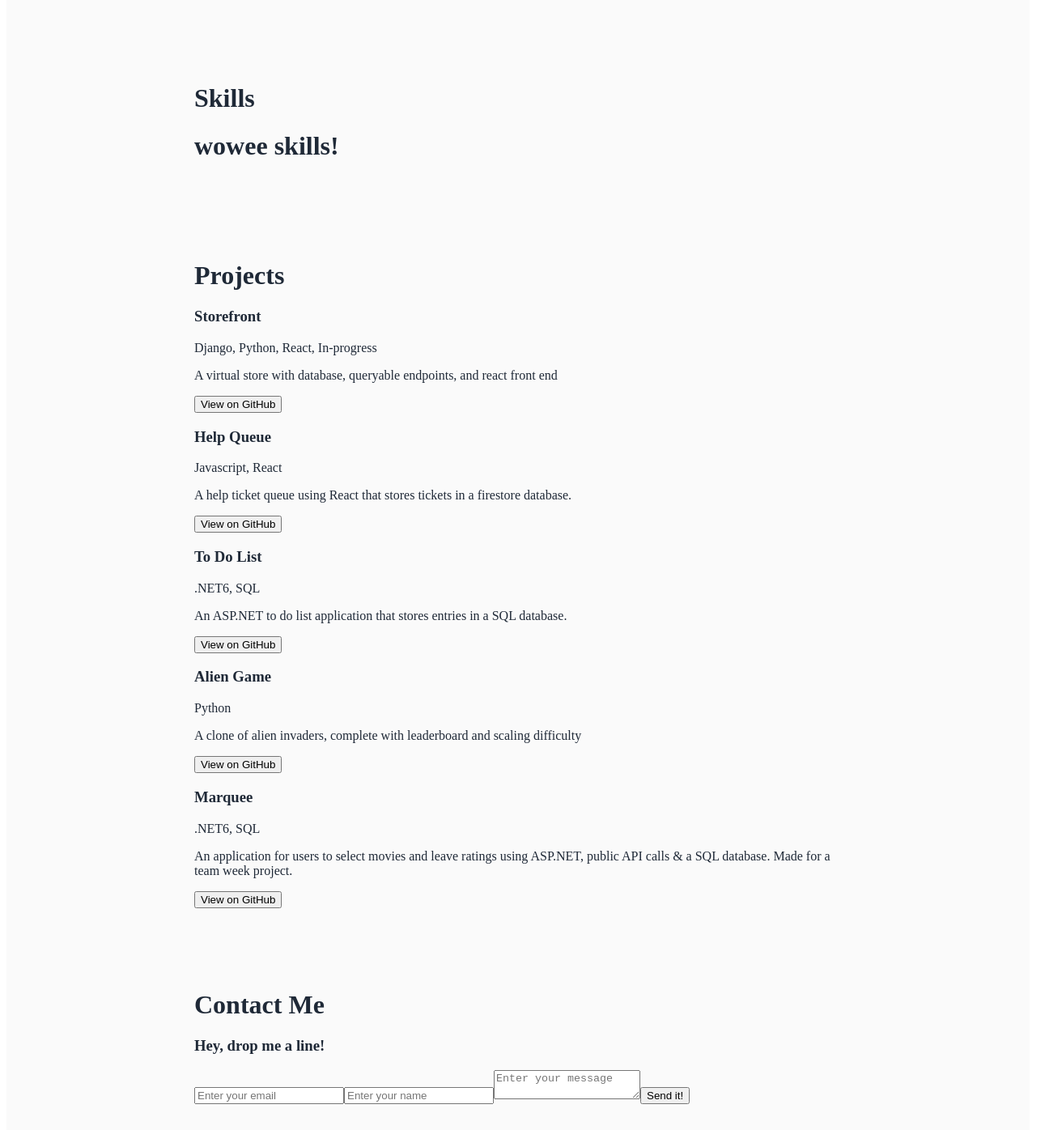
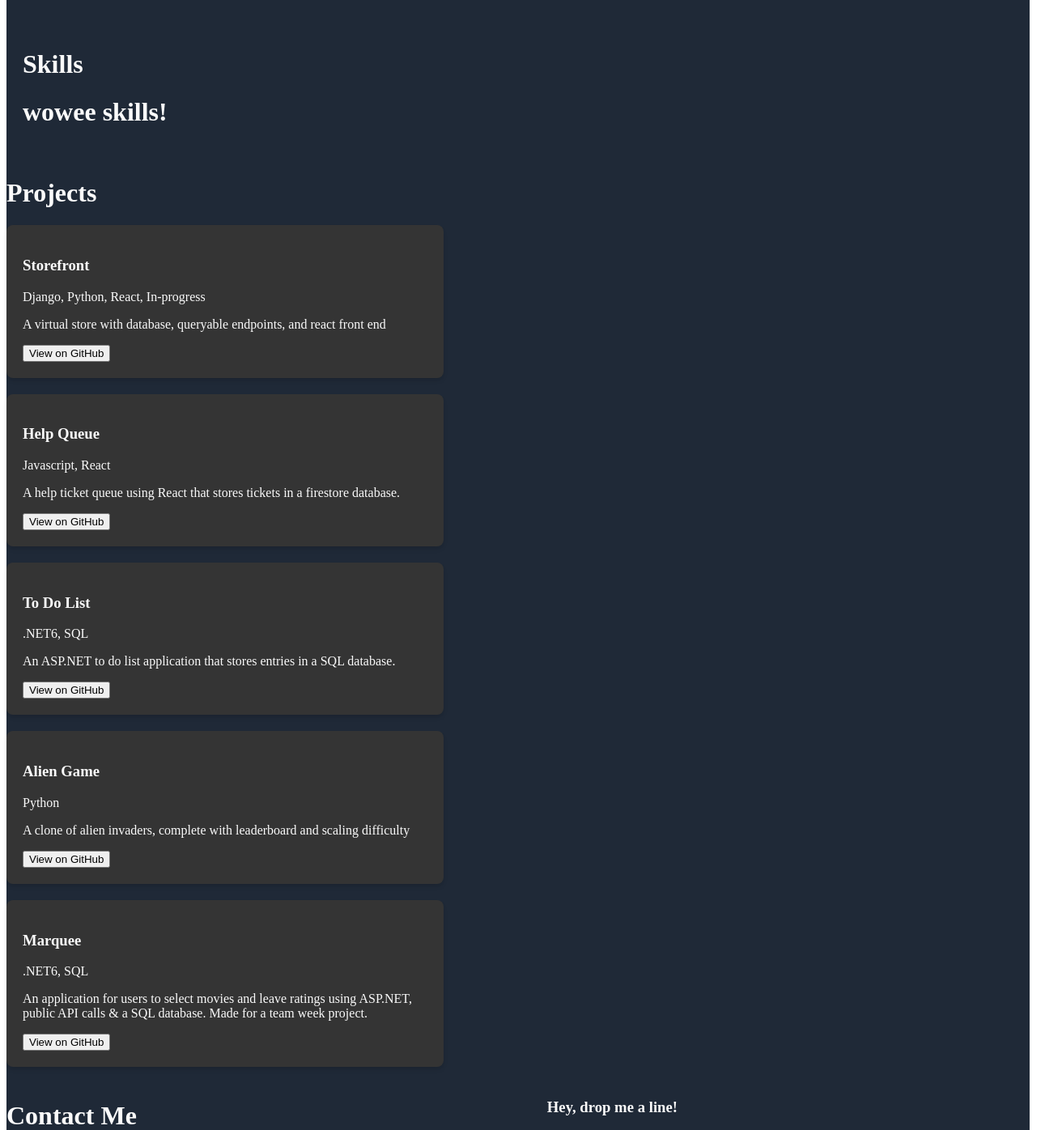
Before and after one commit to alexiusvdt/profile, a React (Create React App) app: page /projects in a window 1280 px wide. Shown: the part 430-1826 px from the top of the page at 81% size, 1312 px wide, since content can reach past the window. Built offline with nearby package versions, Linux system fonts and the light colour scheme.

Commit message:
add lots of tailwind classes

```diff
--- a/src/assets/main.css
+++ b/src/assets/main.css
@@ -18,13 +18,14 @@
   color: var(--clr-text-dark);
 }
 
+/* navbar & generic component */
+
 .nav {
   /* background-color: var(--off-white); */
   /* position: sticky;
   top: 0px; */
   width: 100%;
   height: 80px;
-  /* z-index: 1000; */
   box-shadow: 0 4px 14px 0 rgba(0, 0, 0, 0.15);
   position: fixed;
   background-color: rgb(163, 0, 0);
@@ -69,6 +70,7 @@
 }
 
 .section {
+
 }
 
 .section-dark {
@@ -77,14 +79,24 @@
 }
 
 .section-content {
-  max-width: 800px;
-  margin: 0 auto;
-  padding: 40px;
+  /* display: flex; */
+  flex-wrap: wrap;
+  justify-content: center;
+  align-items: center;
+
+  /* top: 50%; */
+  /* left: 50%; */
+  /* position: auto; */
+  padding: 20px;
+  width: 100%;
+  justify-content: space-between;
 }
 
 .nav-item > .active {
   border-bottom: 1px solid #333;
 }
+
+/* darkmode toggle */
 
 .switch {
   position: relative;
@@ -143,3 +155,25 @@ border-radius: 34px;
 .slider.round:before {
 border-radius: 50%;
 }
+
+/* projects */
+.project {
+
+}
+
+.project-card-container {
+  display: flex;
+  flex-direction: row;
+  width: 100vw;
+  flex-wrap: wrap;
+  justify-content: space-between;
+}
+
+.project-card {
+  width: 500px;
+  padding: 20px;
+  background-color: #343434;
+  border-radius: 8px;
+  box-shadow: 0 4px 6px -1px rgba(0, 0, 0, 0.1), 0 2px 4px -1px rgba(0, 0, 0, 0.06);
+  margin-bottom: 20px;
+}
--- a/src/components/AboutMe.js
+++ b/src/components/AboutMe.js
@@ -7,7 +7,7 @@ function AboutMe({ title, subtitle, dark, id }) {
     <>
       <div className={"section" + (dark ? " section-dark" : "")}>
         <div className="section-content" id={id}>
-        <h1>{title}</h1>
+        <h1>{title}</h1> <br />
         <img src={Headshot} width={250} height={300} alt="My headshot"/>
 
       </div>
--- a/src/components/App.js
+++ b/src/components/App.js
@@ -15,7 +15,7 @@ import Skills from "./Skills";
 
 
 const App = () => {
-  const [darkMode, setDarkMode] = useState(false);
+  const [darkMode, setDarkMode] = useState(true);
 
   function toggleDarkMode() {
     setDarkMode(prevDarkMode => !prevDarkMode)
--- a/src/components/ContactMe.js
+++ b/src/components/ContactMe.js
@@ -44,7 +44,7 @@ function ContactMe({ title, subtitle, dark, id }) {
     <>
     <Toaster position="top-center" />
       <div className={"section" + (dark ? " section-dark" : "")}>
-          <div className="section-content" id={id}>
+          <div className="project-card-container" id={id}>
           < h1>{title}</h1>
           <div>
             <h3 className="text-center text-white box-border px-10 pb-10 pt-25">Hey, drop me a line!</h3>
--- a/src/components/Navbar.js
+++ b/src/components/Navbar.js
@@ -4,7 +4,7 @@ import { Link, animateScroll as scroll } from "react-scroll";
 import blackcat from "../img/black_cat.png";
 import whitecat from "../img/white_cat.png";
 const Navbar = (props) => {
-  const [show, setShow] = useState(false);
+  const [show, setShow] = useState(true);
   const controlNavbar = () => {
     if(window.scrollY > 20){
       setShow(true);
--- a/src/components/Projects.js
+++ b/src/components/Projects.js
@@ -1,5 +1,5 @@
 /* eslint-disable */
-import React, { useState }from 'react';
+import React, { useState } from 'react';
 import { projects } from '../config';
 import { Tilt } from 'react-tilt';
 
@@ -21,7 +21,7 @@ import { Tilt } from 'react-tilt';
 
   return (
     <Tilt options={defaultOptions}>
-      <div className="w-72 md:w-80 mx-4 bg-white rounded-lg overflow-hidden h-auto max-h-96 shadow-lg py-5" key={i}>
+      <div className="project-card" key={i}>
         <div className="p-4">
           <h3 className="text-lg font-bold text-black mb-2">{projects.name}</h3>
           <p className="text-blue-400 text-sm">{projects.features}</p>
@@ -39,7 +39,7 @@ import { Tilt } from 'react-tilt';
 function Projects({ title, subtitle, dark, id }) {
   return (
     <div className={"section" + (dark ? " section-dark" : "")}>
-      <div className="section-content" id={id}>
+      <div className="flex justify-center items-center h-screen" id={id}>
       <h1>{title}</h1>
         <div className="flex flex-wrap justify-center items-center">
         {projects.map(renderCard)}
```
Also changed, not shown: tailwind.js.
